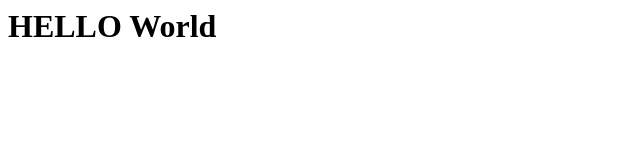
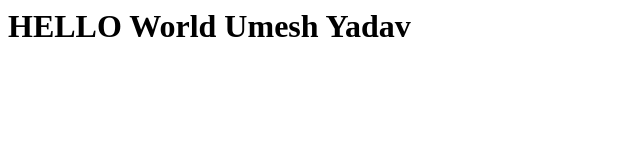
Before and after one commit to umesh123-yadav/Git_Test, a plain HTML site: page index.html in a window 1280 px wide. Shown: the whole page, without its empty margins (0-640 px from the left). Drawn offline with Linux system fonts and the light colour scheme.

Commit message:
New commits

```diff
--- a/index.html
+++ b/index.html
@@ -1 +1 @@
-<h1>HELLO World</h1>
+<h1>HELLO World Umesh Yadav</h1>
```
Also changed, not shown: a.txt.
